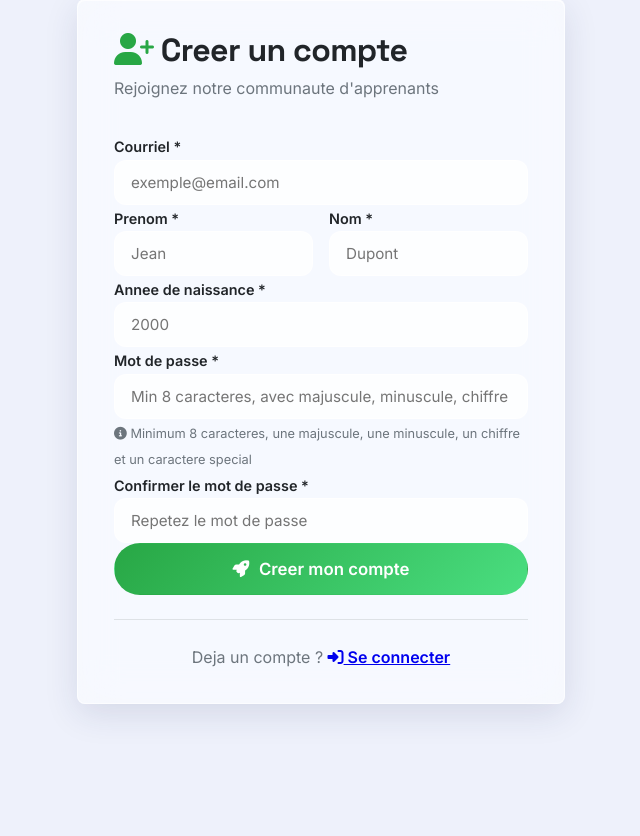
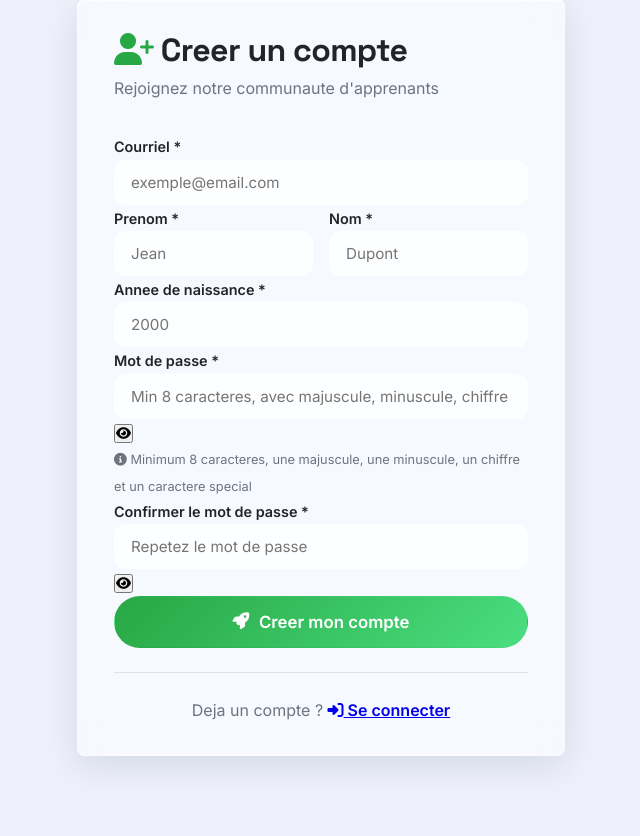
Before and after one commit to marcusblai32-ctrl/educdim, a Django app: page /fr/accounts/inscription/ in a window 1280 px wide. Shown: the part 212-1048 px from the top of the page, without its empty margins (319-959 px from the left). Run offline with Django 5.2, Linux system fonts and the light colour scheme; data comes from the database, SQL or seed files in the repository; data that the repository does not hold is empty.

Commit message:
Update signup.html

```diff
--- a/templates/accounts/signup.html
+++ b/templates/accounts/signup.html
@@ -2,6 +2,58 @@
 {% load i18n %}
 
 {% block title %}{% trans "Inscription" %} - {{ theme.site_name }}{% endblock %}
+
+{% block extra_css %}
+<style>
+    .password-field {
+        position: relative;
+        width: 100%;
+    }
+
+    .password-field input[type="password"],
+    .password-field input[type="text"] {
+        width: 100%;
+        padding: 0.7rem 3rem 0.7rem 1rem;
+        border: 1px solid var(--border, #dee2e6);
+        border-radius: var(--radius, 4px);
+        font-size: 1rem;
+        transition: border-color 0.3s;
+        box-sizing: border-box;
+    }
+
+    .password-field input:focus {
+        border-color: var(--primary, #1a1a2e);
+        outline: none;
+        box-shadow: 0 0 0 3px rgba(26, 26, 46, 0.1);
+    }
+
+    .toggle-password {
+        position: absolute;
+        right: 12px;
+        top: 50%;
+        transform: translateY(-50%);
+        background: none;
+        border: none;
+        cursor: pointer;
+        color: var(--text-muted, #6c757d);
+        font-size: 1.1rem;
+        padding: 5px 8px;
+        transition: color 0.3s;
+        z-index: 2;
+        border-radius: 4px;
+    }
+
+    .toggle-password:hover {
+        color: var(--primary, #1a1a2e);
+        background: rgba(26, 26, 46, 0.05);
+    }
+
+    .toggle-password:focus {
+        outline: none;
+        box-shadow: 0 0 0 2px rgba(26, 26, 46, 0.2);
+    }
+</style>
+{% endblock %}
 
 {% block content %}
 <div class="auth-container">
@@ -37,13 +89,23 @@
       </div>
       <div class="form-group">
         <label for="id_password1">{% trans "Mot de passe" %} <span class="required-star">*</span></label>
-        <input type="password" name="password1" id="id_password1" class="form-control" placeholder="{% trans 'Min 8 caracteres, avec majuscule, minuscule, chiffre et caractere special' %}" required>
+        <div class="password-field">
+          <input type="password" name="password1" id="id_password1" class="form-control" placeholder="{% trans 'Min 8 caracteres, avec majuscule, minuscule, chiffre et caractere special' %}" required>
+          <button type="button" class="toggle-password" id="togglePassword1" aria-label="Afficher le mot de passe">
+            <i class="fas fa-eye"></i>
+          </button>
+        </div>
         <small style="color:var(--text-muted); font-size:0.8rem;"><i class="fas fa-info-circle"></i> {% trans "Minimum 8 caracteres, une majuscule, une minuscule, un chiffre et un caractere special" %}</small>
         {{ form.password1.errors }}
       </div>
       <div class="form-group">
         <label for="id_password2">{% trans "Confirmer le mot de passe" %} <span class="required-star">*</span></label>
-        <input type="password" name="password2" id="id_password2" class="form-control" placeholder="{% trans 'Repetez le mot de passe' %}" required>
+        <div class="password-field">
+          <input type="password" name="password2" id="id_password2" class="form-control" placeholder="{% trans 'Repetez le mot de passe' %}" required>
+          <button type="button" class="toggle-password" id="togglePassword2" aria-label="Afficher le mot de passe">
+            <i class="fas fa-eye"></i>
+          </button>
+        </div>
         {{ form.password2.errors }}
       </div>
       <button type="submit" class="btn btn-success btn-block btn-lg"><i class="fas fa-rocket"></i> {% trans "Creer mon compte" %}</button>
@@ -53,4 +115,32 @@
     </div>
   </div>
 </div>
+
+<script>
+    document.addEventListener('DOMContentLoaded', function() {
+        // Toggle pou password1
+        const toggle1 = document.getElementById('togglePassword1');
+        const password1 = document.getElementById('id_password1');
+        if (toggle1 && password1) {
+            toggle1.addEventListener('click', function() {
+                const type = password1.getAttribute('type') === 'password' ? 'text' : 'password';
+                password1.setAttribute('type', type);
+                this.querySelector('i').classList.toggle('fa-eye');
+                this.querySelector('i').classList.toggle('fa-eye-slash');
+            });
+        }
+
+        // Toggle pou password2
+        const toggle2 = document.getElementById('togglePassword2');
+        const password2 = document.getElementById('id_password2');
+        if (toggle2 && password2) {
+            toggle2.addEventListener('click', function() {
+                const type = password2.getAttribute('type') === 'password' ? 'text' : 'password';
+                password2.setAttribute('type', type);
+                this.querySelector('i').classList.toggle('fa-eye');
+                this.querySelector('i').classList.toggle('fa-eye-slash');
+            });
+        }
+    });
+</script>
 {% endblock %}
```
